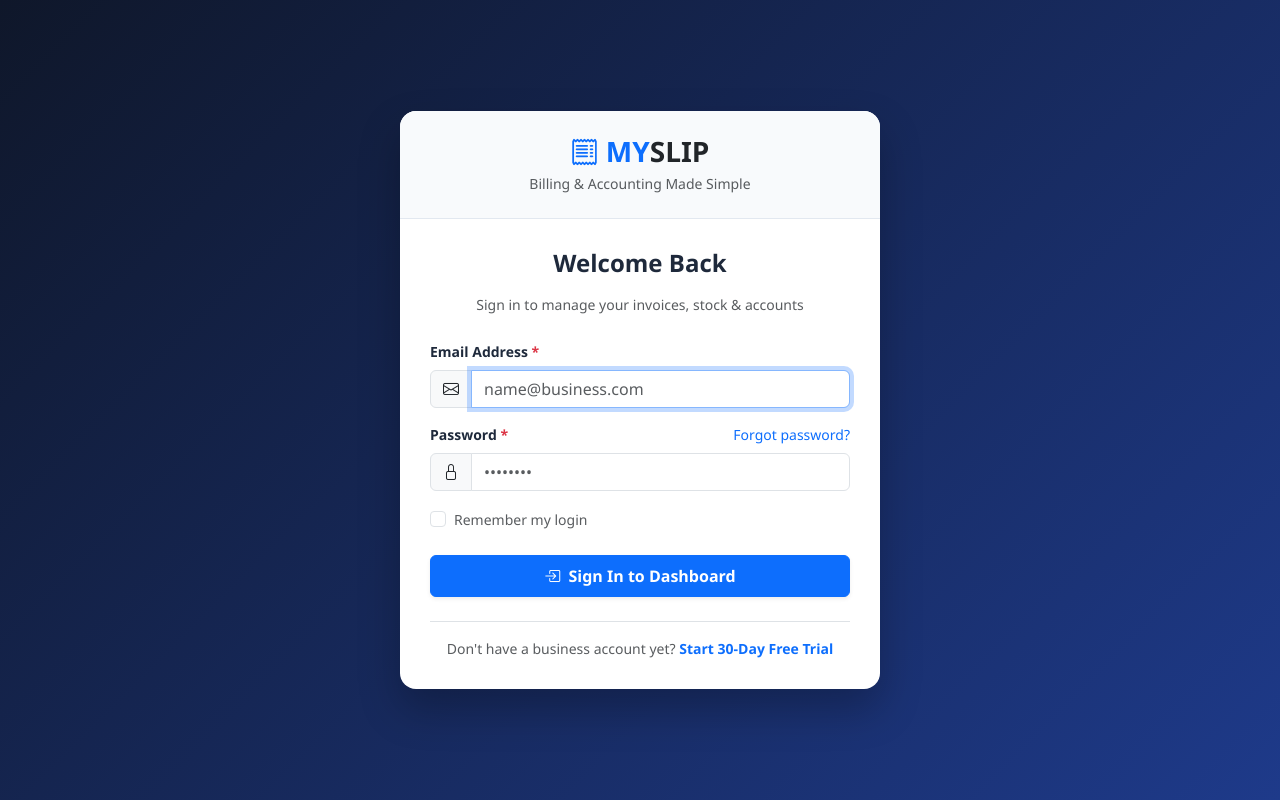
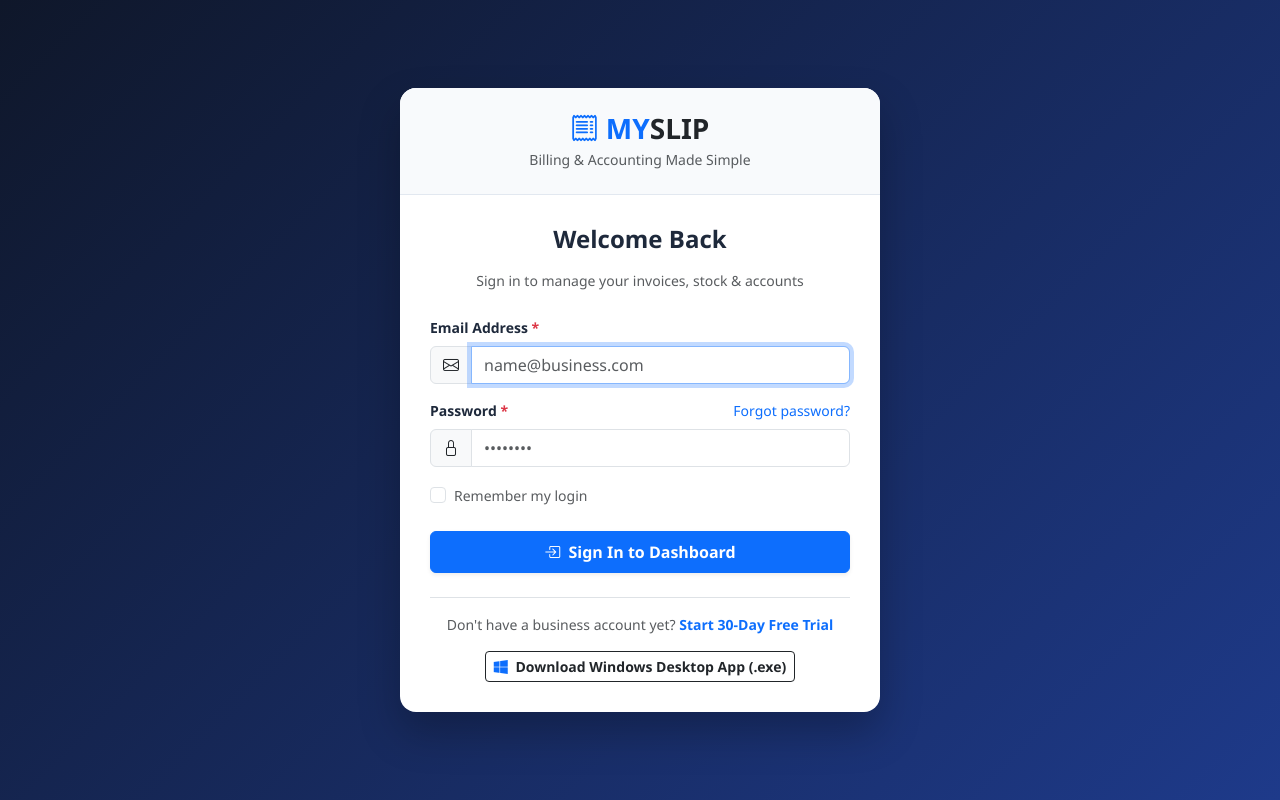
Before and after one commit to SAKSOFTLABS/myslip.in, a PHP site: page /login in a window 1280 px wide. Run offline with PHP 8.4, Linux system fonts and the light colour scheme.

Commit message:
Add MySlip.exe standalone Windows desktop application without address bar and download routes

```diff
--- a/app/Views/auth/login.php
+++ b/app/Views/auth/login.php
@@ -38,6 +38,12 @@
     <a href="<?= url('/register') ?>" class="fw-bold text-primary text-decoration-none">Start 30-Day Free Trial</a>
 </div>
 
+<div class="mt-3 text-center">
+    <a href="<?= url('/download') ?>" class="btn btn-sm btn-outline-dark fw-semibold" title="Download Windows Application (.exe)">
+        <i class="bi bi-windows me-1 text-primary"></i> Download Windows Desktop App (.exe)
+    </a>
+</div>
+
 <script>
 document.addEventListener('DOMContentLoaded', function() {
     const form = document.getElementById('loginForm');
--- a/routes/web.php
+++ b/routes/web.php
@@ -17,6 +17,9 @@ Router::get('/logout', 'AuthController@logout');
 Router::get('/forgot-password', 'AuthController@showForgotPassword');
 Router::post('/forgot-password', 'AuthController@forgotPassword');
 Router::get('/invoices/view/{id}', 'InvoicePrintController@publicView');
+Router::get('/download', 'LandingController@downloadApp');
+Router::get('/download/app', 'LandingController@downloadApp');
+Router::get('/download/exe', 'LandingController@downloadApp');
 
 // -------------------------------------------------------------
 // 2. TENANT ONBOARDING & COMPANY SWITCHING (Requires Login)
```
Also changed, not shown: app/Controllers/LandingController.php (+22 -0 lines), public/downloads/README-INSTALL.txt (added), 2 other files.
